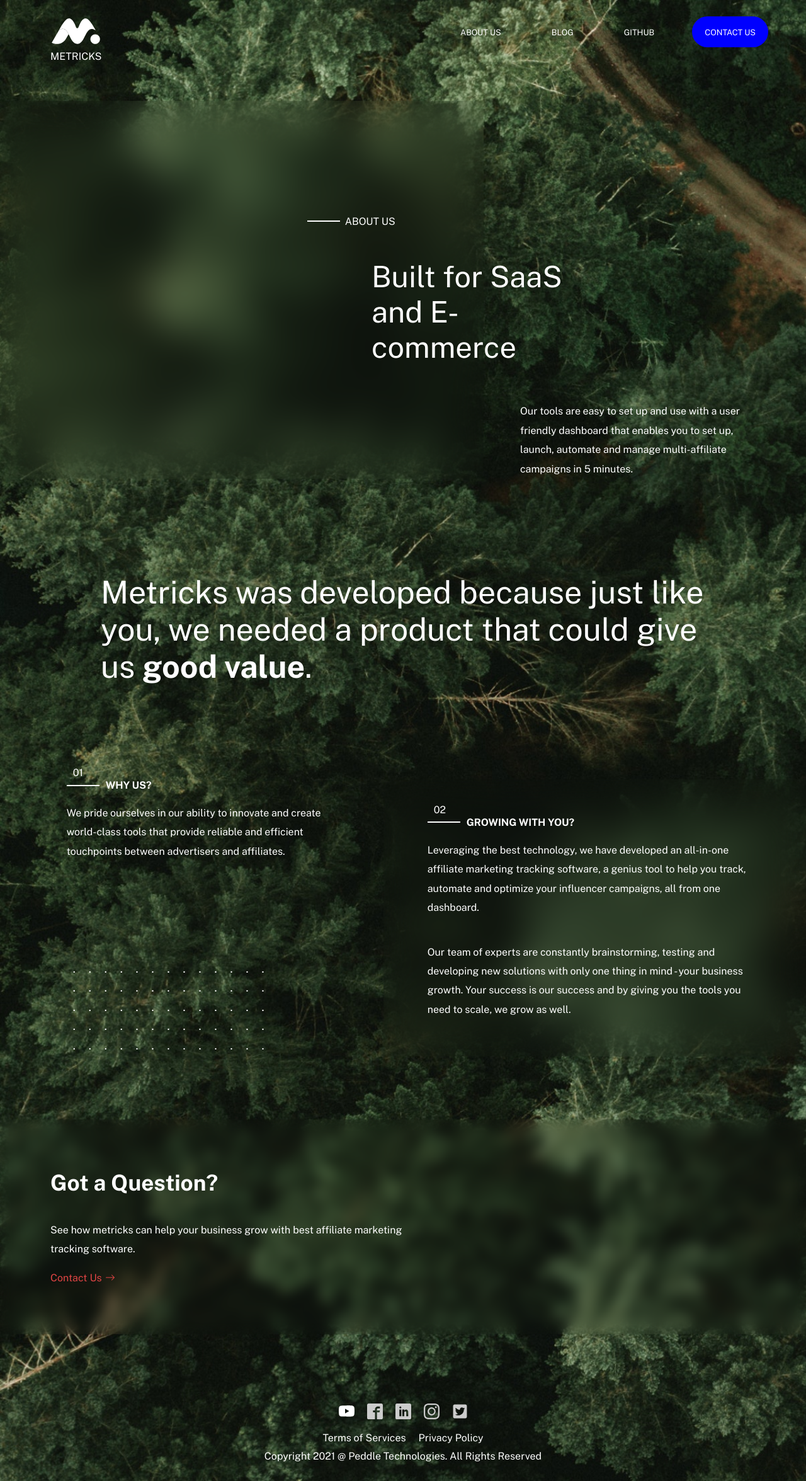
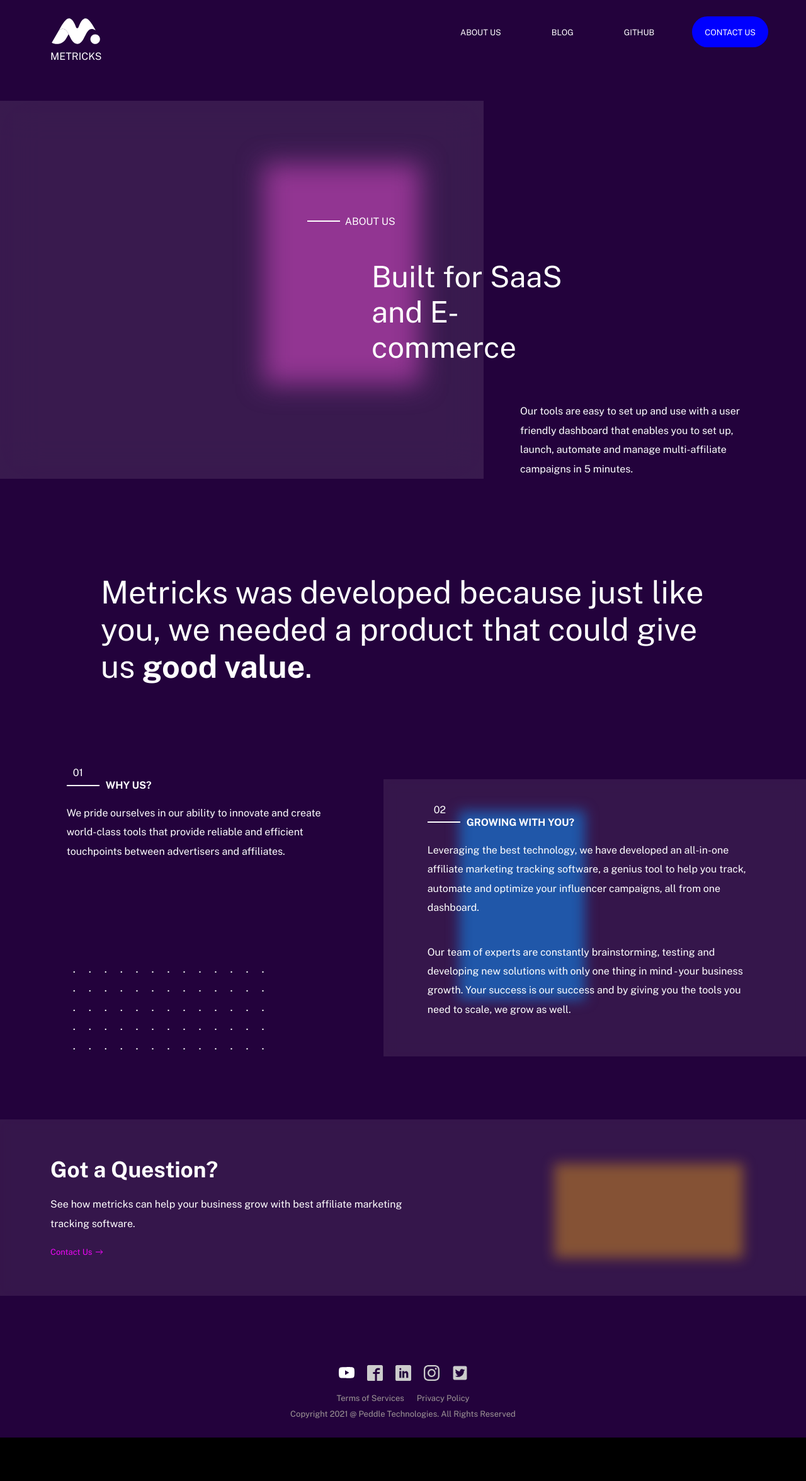
Before and after one commit to techstackmedia/metrick, a React (Create React App) app: page /about in a window 1280 px wide. Shown: the whole page at 63% size. After the commit the page ends 2282 px from the top, so only its background shows below. Built offline with nearby package versions, Linux system fonts and the light colour scheme.

Commit message:
about page redesign - css

```diff
--- a/src/App.css
+++ b/src/App.css
@@ -9,10 +9,11 @@
 }
 
 .About {
-  background-image: url('./images/home.jpg');
+  /* background-image: url('./images/home.jpg'); */
   background-size: cover;
   background-repeat: no-repeat;
   position: relative;
+  background-color: rgb(35, 2, 60);
 }
 
 .Github {
--- a/src/components/Fact/Fact.module.css
+++ b/src/components/Fact/Fact.module.css
@@ -55,8 +55,8 @@
 }
 
 .growContainer {
-  -webkit-backdrop-filter: blur(30px);
-  backdrop-filter: blur(30px);
+  -webkit-backdrop-filter: blur(10px);
+  backdrop-filter: blur(10px);
   height: 300px;
   display: flex;
   justify-content: center;
@@ -64,6 +64,20 @@
   width: calc(100% + -140px);
   padding: 70px;
   margin-left: 40px;
+  position: relative;
+  background-color: rgba(248, 238, 238, 0.085);
+}
+
+.growContainer::after {
+  content: '';
+  position: absolute;
+  background-color: rgb(32, 87, 169);
+  width: 200px;
+  height: 300px;
+  filter: blur(10px);
+  left: 120px;
+  top: 50px;
+  z-index: -1;
 }
 
 .grow hr::before {
--- a/src/components/Footer/Footer.module.css
+++ b/src/components/Footer/Footer.module.css
@@ -19,10 +19,13 @@
 
 .terms p {
   margin: 10px;
+  color: #9e9696;
+  font-size: 13px;
 }
 
 .copyright p {
-  color: #fff;
+  color: #9e9696;
   padding-bottom: 30px;
   text-align: center;
+  font-size: 13px;
 }
--- a/src/components/Hero/Hero.module.css
+++ b/src/components/Hero/Hero.module.css
@@ -8,6 +8,20 @@
   flex-direction: column;
   backdrop-filter: blur(30px);
   -webkit-backdrop-filter: blur(30px);
+  position: relative;
+  background-color: rgba(248, 238, 238, 0.1);
+}
+
+.hero::after {
+  position: absolute;
+  content: '';
+  right: 100px;
+  top: 100px;
+  width: 250px;
+  height: 350px;
+  background-color: rgb(146, 53, 146);
+  filter: blur(20px);
+  z-index: -1;
 }
 
 .intro {
--- a/src/components/Questions/Questions.module.css
+++ b/src/components/Questions/Questions.module.css
@@ -1,8 +1,28 @@
 .questions {
+  height: 120px;
   margin-top: 100px;
   padding: 80px;
   -webkit-backdrop-filter: blur(10px);
   backdrop-filter: blur(10px);
+  -webkit-backdrop-filter: blur(10px);
+  position: relative;
+  background-color: rgba(248, 238, 238, 0.085);
+  display: flex;
+  flex-direction: column;
+  justify-content: center;
+  overflow: hidden;
+}
+
+.questions::after {
+  position: absolute;
+  content: '';
+  width: 300px;
+  height: 150px;
+  background-color: rgba(237, 160, 26, 0.434);
+  filter: blur(10px);
+  right: 100px;
+  top: 70px;
+  z-index: -1;
 }
 
 .questions h2 {
@@ -10,7 +30,7 @@
 }
 
 .questions p {
-  margin-top: 40px;
+  margin-top: 20px;
   margin-bottom: 20px;
   width: 50%;
   line-height: 1.9;
@@ -18,13 +38,15 @@
 
 .questions a {
   text-decoration: none;
-  color: rgb(226, 69, 69);
+  color: rgba(242, 7, 250, 0.994);
   display: flex;
   align-items: center;
+  font-size: 13px;
+  line-height: 1.5;
 }
 
 .contact svg {
-    display: flex;
-    align-items: center;
-    margin-left: 5px;
+  display: flex;
+  align-items: center;
+  margin-left: 5px;
 }
```
